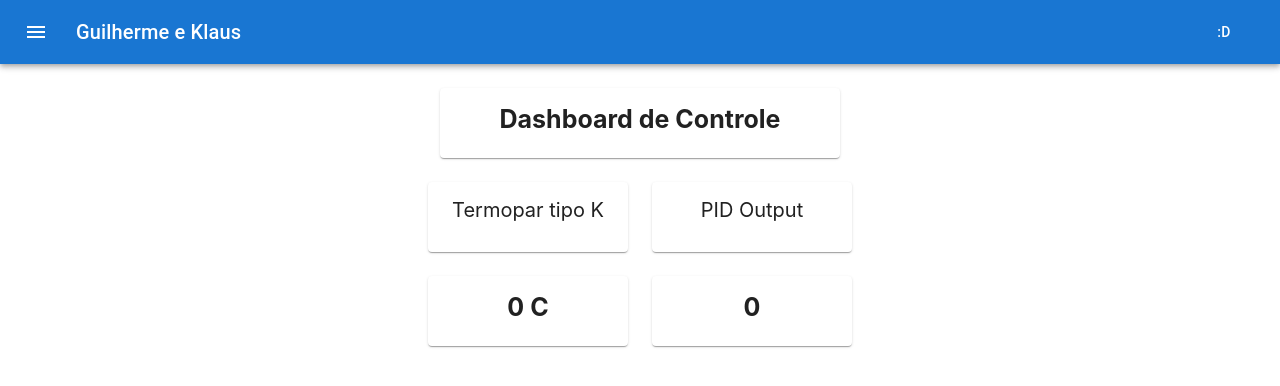
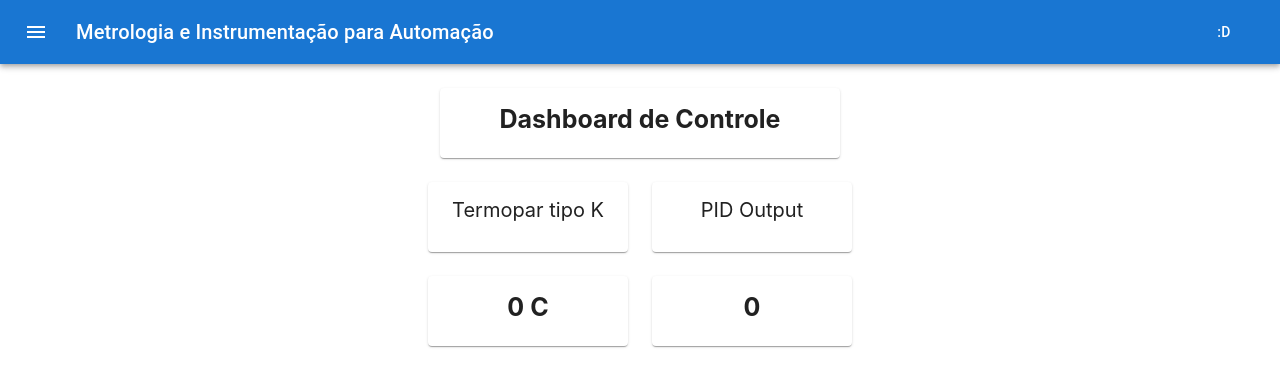
Before and after one commit to Klausdk1999/Fishy-Control, a Next.js app in the folder fishy_control/: page / in a window 1280 px wide. Shown: the top 386 px of the page. Built offline with nearby package versions, Linux system fonts and the light colour scheme; no server answers.

Commit message:
Edit menu text

```diff
--- a/fishy_control/components/menu.tsx
+++ b/fishy_control/components/menu.tsx
@@ -22,7 +22,7 @@ export default function ButtonAppBar() {
             <MenuIcon />
           </IconButton>
           <Typography variant="h6" component="div" sx={{ flexGrow: 1 }}>
-            Guilherme e Klaus
+            Metrologia e Instrumentação para Automação
           </Typography>
           <Button color="inherit">:D</Button>
         </Toolbar>
```
